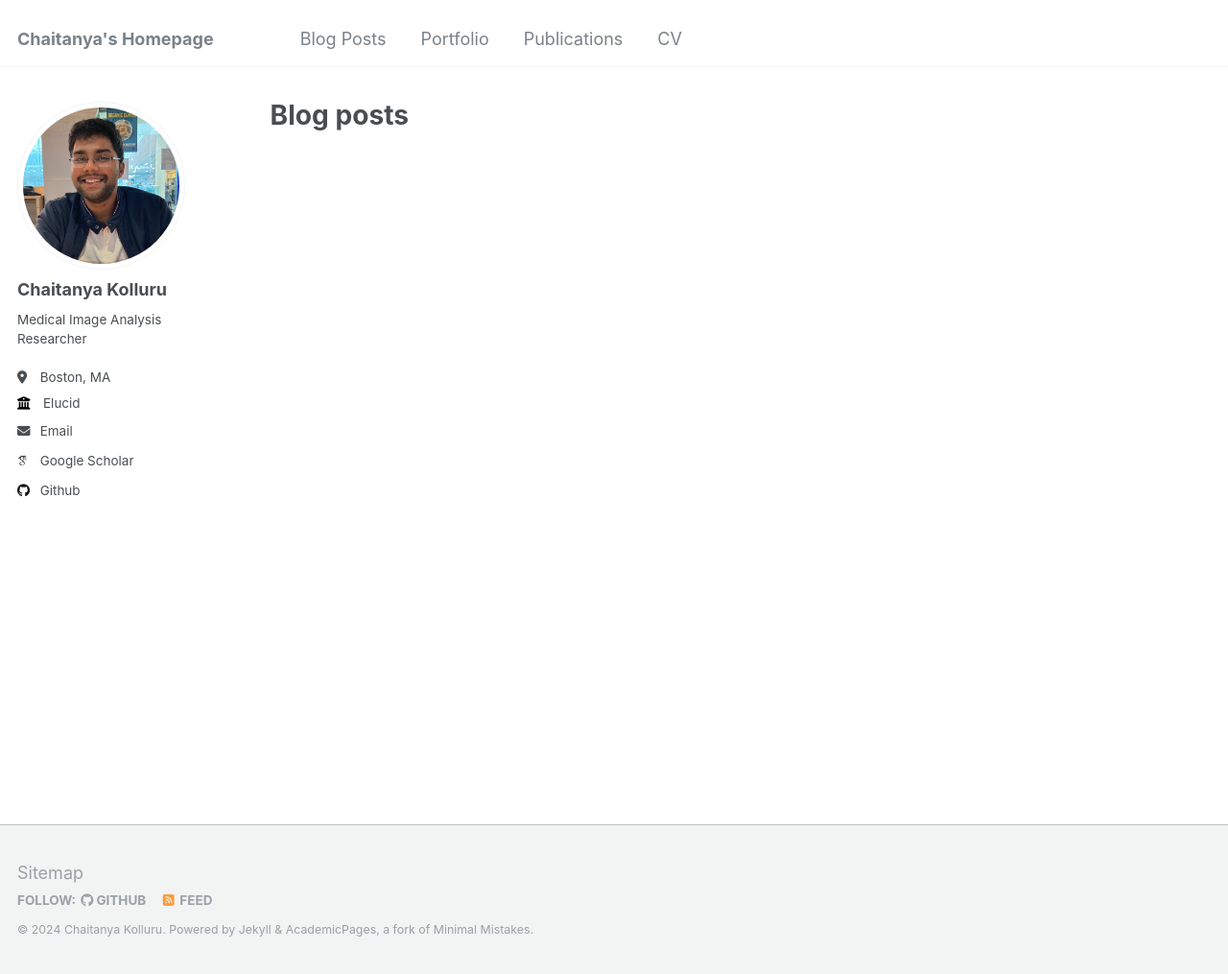
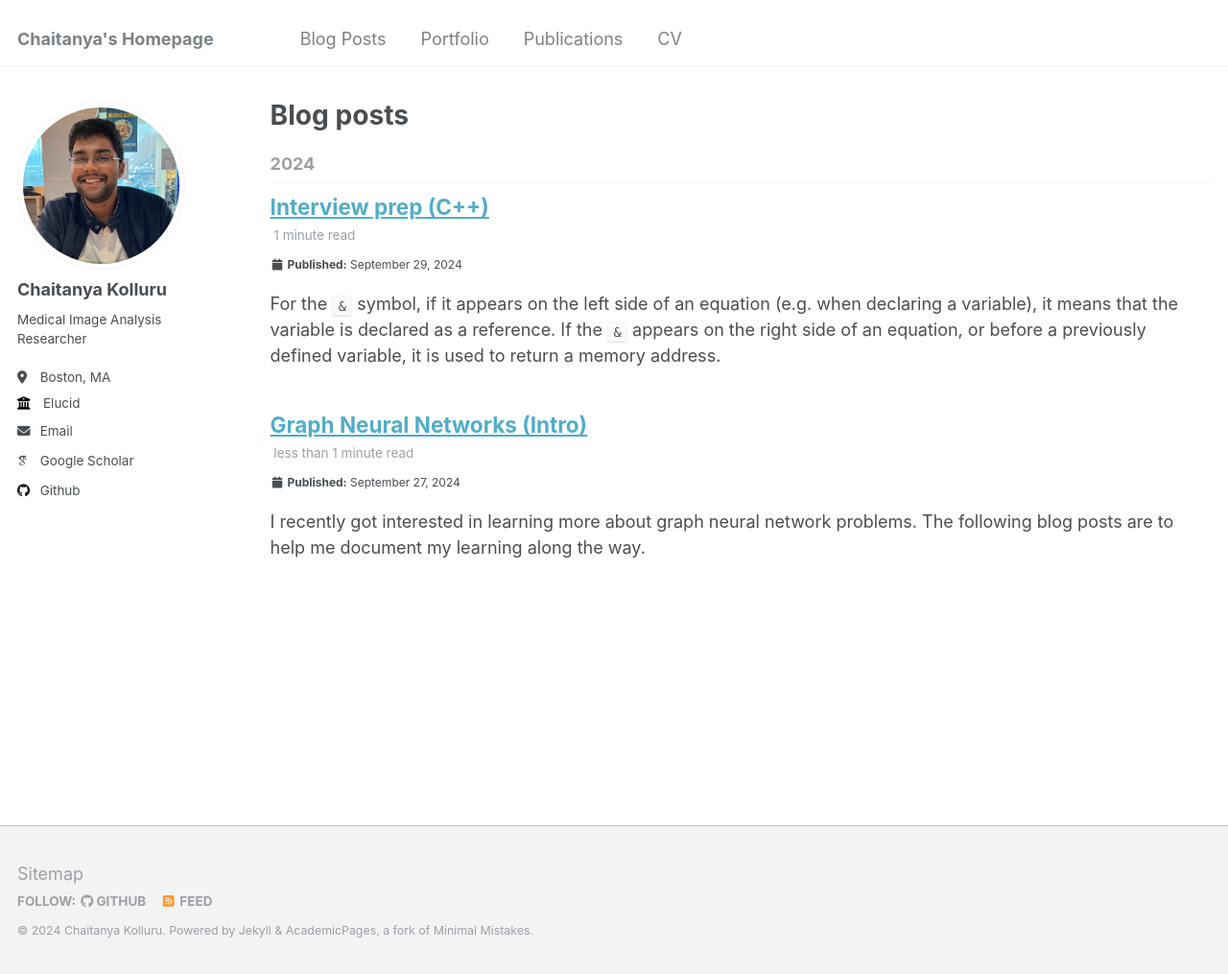
Before and after one commit to ckolluru/ckolluru.github.io, a Jekyll site: the page built from _pages/year-archive.html, in a window 1280 px wide and 1015 px high. Shown: the whole window at 96% size. Built offline with Jekyll 4.4.1, drawn with Linux system fonts in a browser that asks for light colours; some web fonts are replaced.

Commit message:
Add new post fix

```diff
--- a/_posts/interview-prep.md
+++ b/_posts/2024-09-29-interview-prep.md
@@ -29,3 +29,12 @@
 The address of i is:          0x7ffc0fd88afc
 The variable pointer_to_i is: 0x7ffc0fd88afc
 `
+
+A pointer can be declared by using the * operator in the declaration.
+
+`
+    // A pointer pointer_to_i is declared and initialized to the address of i.
+    int* pointer_to_i = &i;
+`
+
+Once you have a pointer, you may want to retrieve the object it is pointing to. In this case, the * symbol can be used again. This time, however, it will appear on the right hand side of an equation or in front of an already-defined variable, so the meaning is different. In this case, it is called the "dereferencing operator", and it returns the object being pointed to.
```
Also changed, not shown: _posts/2024-09-27-graph-nn-intro.md (renamed from _posts/graph-nn-intro.md).
